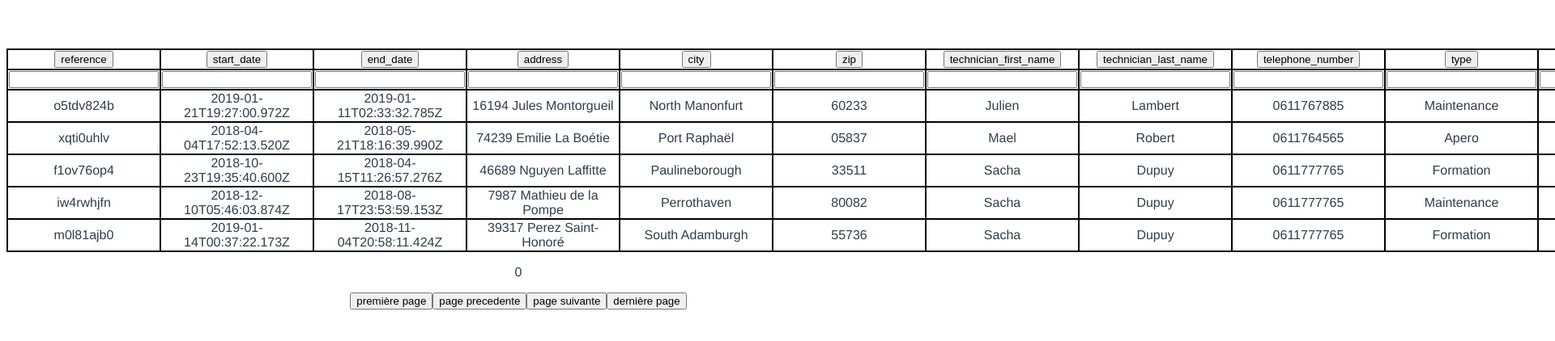
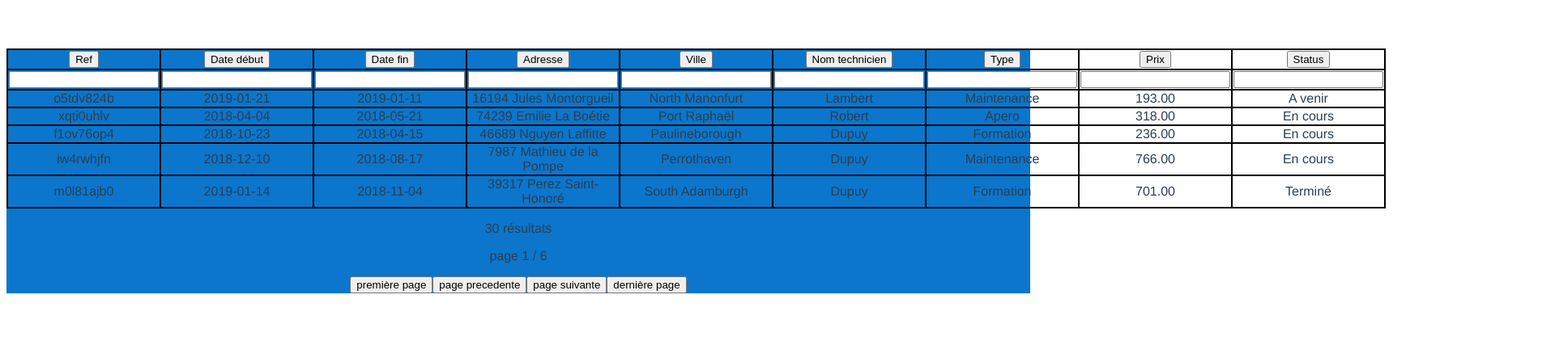
Before and after one commit to maximeGirma/Takatoukite, a Vue app: page / in a window 1280 px wide. Shown: the top 422 px of the page at 81% size, 1920 px wide, since content can reach past the window. Built offline with nearby package versions, Linux system fonts and the light colour scheme.

Commit message:
add french support and object definitions

```diff
--- a/src/App.vue
+++ b/src/App.vue
@@ -1,24 +1,41 @@
 <template>
-    <div id="app">
+    <div id="app" style="background-color: #0b76cc">
 
         <!--<img alt="Vue logo" src="./assets/logo.png">-->
-        <DataList :interventionsList="interventionsList"/>
+        <DataList :interventionsList="interventionsList" :labels="labels"/>
     </div>
 </template>
 
 <script>
     import DataList from "./components/DataList/index.vue";
     import {Service} from "../service/Service";
+    import {InterventionsList} from "./classes/InterventionsList";
 
     export default {
         name: 'app',
         components: {
             DataList
         },
-        data(){
-            return{
-                interventionsList: Service.getInterventions()
+        data() {
+            return {
+                interventionsList: new InterventionsList(Service.getInterventions()).getAbstractInterventions(),
+                labels: {
+                    reference: 'Ref',
+                    startDate: 'Date début',
+                    endDate: 'Date fin',
+                    address: 'Adresse',
+                    city: 'Ville',
+                    zip: 'Code postal',
+                    technicianFirstName: 'Prénom technicien',
+                    technicianLastName: 'Nom technicien',
+                    telephoneNumber: 'Télephone technicien',
+                    type: 'Type',
+                    price: 'Prix',
+                    status: 'Status',
+                }
             }
+        },
+        mounted() {
         }
     }
 </script>
--- /dev/null
+++ b/src/classes/Intervention.js
@@ -0,0 +1,44 @@
+export class Intervention {
+
+    reference
+    startDate
+    endDate
+    address
+    city
+    zip
+    technicianFirstName
+    technicianLastName
+    telephoneNumber
+    type
+    price
+    status
+
+    constructor(rawIntervention) {
+        this.reference = rawIntervention.reference
+        this.startDate = rawIntervention.start_date.slice(0,10)
+        this.endDate = rawIntervention.end_date.slice(0,10)
+        this.address = rawIntervention.address
+        this.city = rawIntervention.city
+        this.zip = rawIntervention.zip
+        this.technicianFirstName = rawIntervention.technician_first_name
+        this.technicianLastName = rawIntervention.technician_last_name
+        this.telephoneNumber = rawIntervention.telephone_number
+        this.type = rawIntervention.type
+        this.price = rawIntervention.price
+        this.status = rawIntervention.status
+    }
+
+    getAbstractIntervention() {
+        return {
+            reference: this.reference,
+            startDate: this.startDate,
+            endDate: this.endDate,
+            address: this.address,
+            city: this.city,
+            technicianLastName: this.technicianLastName,
+            type: this.type,
+            price: this.price,
+            status: this.status
+        }
+    }
+}
--- /dev/null
+++ b/src/classes/InterventionsList.js
@@ -0,0 +1,20 @@
+import {Intervention} from "./Intervention";
+
+export class InterventionsList{
+
+    interventionsList = []
+
+    constructor(rawList){
+        rawList.map((rawIntervention)=>{
+            this.interventionsList.push(new Intervention(rawIntervention))
+        })
+    }
+
+    getAbstractInterventions(){
+        let data = []
+        for (let i = 0; i < this.interventionsList.length; i++){
+            data.push(this.interventionsList[i].getAbstractIntervention())
+        }
+        return data
+    }
+}
--- a/src/components/DataList/DataList.html
+++ b/src/components/DataList/DataList.html
@@ -7,7 +7,7 @@
         -->
         <tr style="width:1000px; flex:1; justify-content: space-around;">
             <td v-for="key in headerArray">
-                <button type="button" @click="changeOrder(key)">{{key}}</button>
+                <button type="button" @click="changeOrder(key)">{{getLabel(key)}}</button>
             </td>
         </tr>
         <tr>
@@ -19,12 +19,10 @@
             <td v-for="value in element">{{value}}</td>
         </tr>
     </table>
-    <p >{{this.page}}</p>
+    <p>{{dataLength}} résultats</p>
+    <p >page {{page +1}} / {{Math.ceil(this.dataLength / this.numberPerPage)}}</p>
     <button type="button" @click="changePage('first')">première page</button>
     <button type="button" @click="changePage('previous')">page precedente</button>
     <button type="button" @click="changePage('next')">page suivante</button>
     <button type="button" @click="changePage('last')">dernière page</button>
-
-
-
 </section>
--- a/src/components/DataList/DataList.js
+++ b/src/components/DataList/DataList.js
@@ -4,7 +4,7 @@ import {FILTER, ORDER} from "../../enums/DataListEnum";
 export default {
     name: 'data-list',
     components: {},
-    props: ['interventionsList']
+    props: ['interventionsList', 'labels']
     ,
     data() {
         return {
@@ -75,9 +75,9 @@ export default {
             this.lastColumnClicked === order ? this.reverse = !this.reverse : this.lastColumnClicked = order
         },
 
-        changeFilter(filter) {
-            Helpers.isInEnum(FILTER, filter) ? this.filter = filter : console.error("unknown filter : ", filter)
-        },
+        // changeFilter(filter) {
+        //     Helpers.isInEnum(FILTER, filter) ? this.filter = filter : console.error("unknown filter : ", filter)
+        // },
 
         changeOrder(order) {
             this.orderValues(order)
@@ -86,18 +86,13 @@ export default {
         changePage(direction){
 
             switch(direction){
-
                 case 'first':
                     this.page = 0
                     break
                 case 'last':
-                    console.log("shotft")
-                    console.log((this.dataLength / this.numberPerPage).toFixed())
                     this.page = Math.ceil(this.dataLength / this.numberPerPage) - 1
                     break
                 case 'next':
-                    console.log(this.dataLength )
-                    console.log(this.page * this.numberPerPage)
                     if (this.dataLength > (this.page * this.numberPerPage)+this.numberPerPage){
                         this.page += 1
                     }
@@ -108,11 +103,15 @@ export default {
                     }
                     break
                 default:
-                    console.error("ké? no abla la pagos?")
                     break
             }
-
-            // console.log(this.page)
+        },
+        getLabel(rawLabel){
+            if (this.labels[rawLabel] !== undefined){
+                return this.labels[rawLabel]
+            } else {
+                return rawLabel
+            }
         }
     }
 }
```
